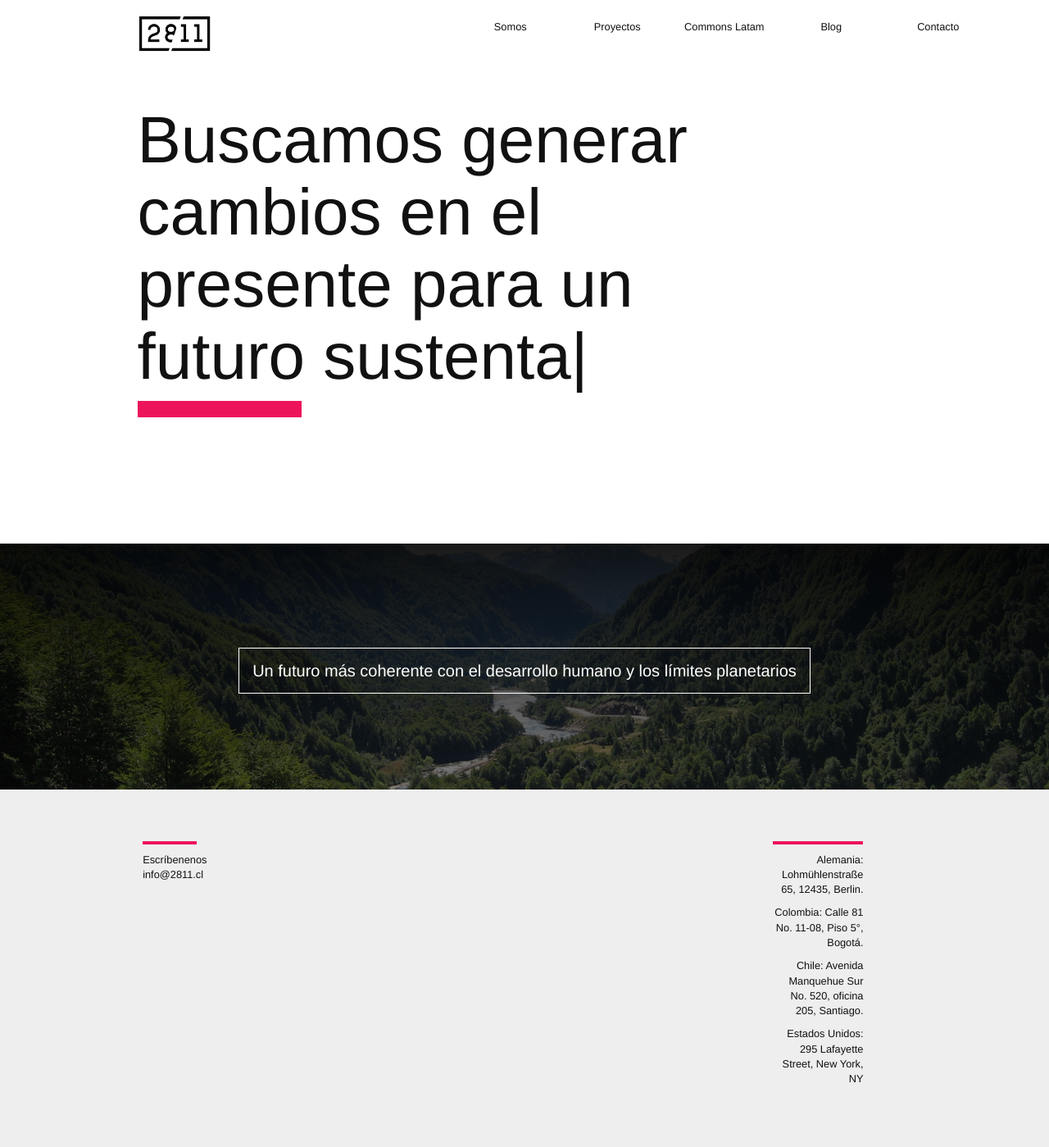
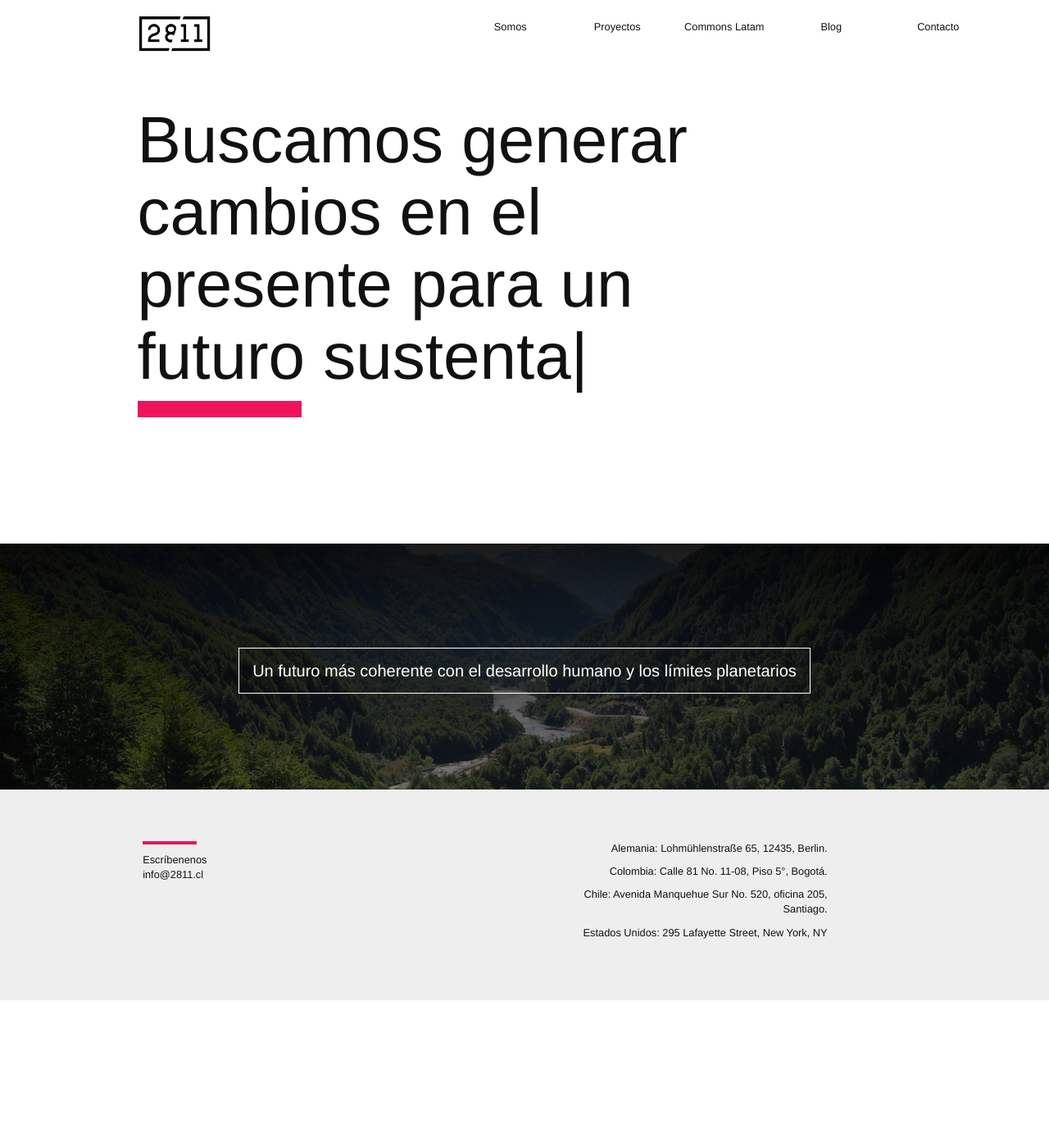
Before and after one commit to 2811Chile/2811Chile.github.io, a Jekyll site: the page built from index.md, in a window 1280 px wide. Shown: the whole page at 82% size. Built offline with Jekyll 4.4.1, drawn with Linux system fonts in a browser that asks for light colours; nearby versions of some CDN libraries; some web fonts are replaced; after the commit the page ends 1220 px from its top, so only the background shows below that.

Commit message:
Update footer.html

```diff
--- a/_includes/footer.html
+++ b/_includes/footer.html
@@ -6,8 +6,7 @@
         <p>Escríbenenos <br />
           {{ site.email }}</p>
       </div>
-      <div class="col-xs-1 col-sm-2 col-xs-offset-4 col-sm-offset-7 text-right" style="max-width: 140px;">
-        <div class="contact-line"></div>
+      <div class="col-xs-1 col-sm-4 col-xs-offset-4 col-sm-offset-4 text-right">
         <p>
           Alemania: Lohmühlenstraße 65, 12435, Berlin.
         </p>
```
